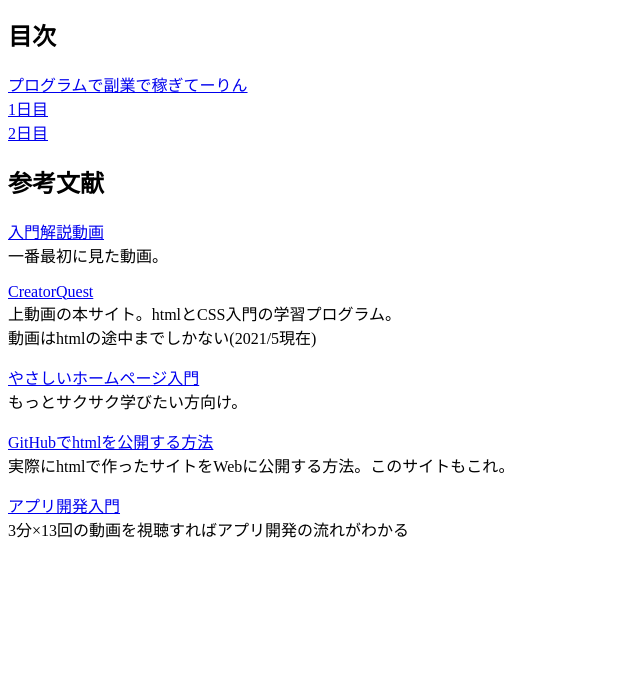
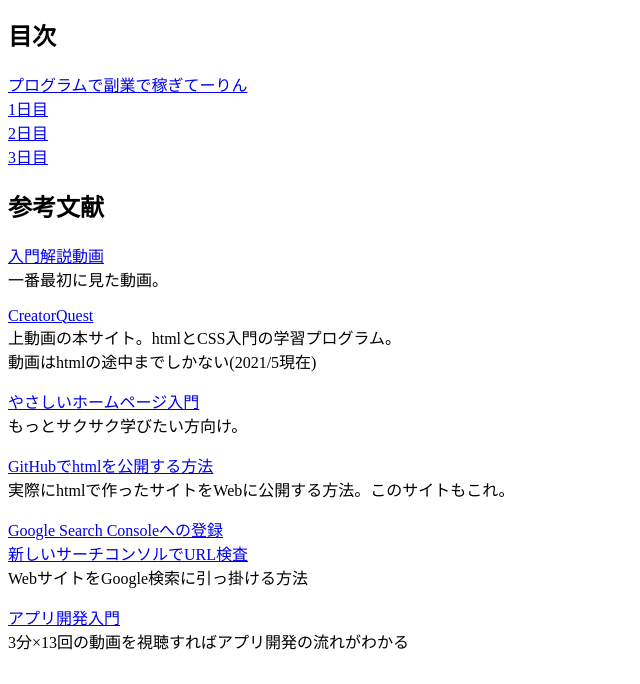
Before and after one commit to Teeeeerin/github.io, a plain HTML site: page index.html in a window 1280 px wide. Shown: the part 116-800 px from the top of the page, without its empty margins (0-640 px from the left). Drawn offline with Linux system fonts and the light colour scheme.

Commit message:
Update index.html

```diff
--- a/index.html
+++ b/index.html
@@ -16,6 +16,7 @@
     <a href="https://note.com/te_rin/n/n07d1f43db111">プログラムで副業で稼ぎてーりん</a><br>
     <a href="./day1.html">1日目</a><br>
     <a href="./day2.html">2日目</a><br>
+    <a href="./day3.html">3日目</a>
   </p>
 
   <h2>参考文献</h2>
@@ -37,6 +38,10 @@
     実際にhtmlで作ったサイトをWebに公開する方法。このサイトもこれ。
   </p>
   <p>
+    <a href="https://web-kanji.com/posts/index-homepage">Google Search Consoleへの登録</a><br>
+    <a href="https://keywordfinder.jp/blog/seo/search-console-fetch-as-google/">新しいサーチコンソルでURL検査</a><br>
+    WebサイトをGoogle検索に引っ掛ける方法
+  <p>
     <a href="https://dotinstall.com/lessons/basic_iphoneapp_v3">アプリ開発入門</a><br>
     3分×13回の動画を視聴すればアプリ開発の流れがわかる
   </p>
```
